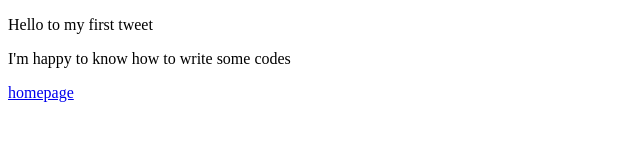
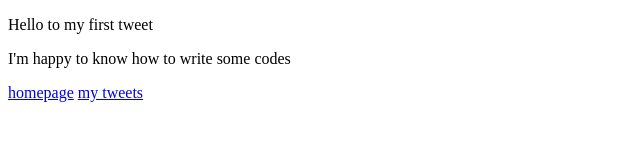
Before and after one commit to Ahmedg1024/My_First_Portfolio, a plain HTML site: page html_basic/tweets.html in a window 1280 px wide. Shown: the full height of the page, 0-640 px from the left. Drawn offline with Linux system fonts and the light colour scheme.

Commit message:
add the links in the same page

```diff
--- a/html_basic/tweets.html
+++ b/html_basic/tweets.html
@@ -10,6 +10,7 @@
         <p>Hello to my first tweet</p>
         <p>I'm happy to know how to write some codes</p>
         <a href="index.html">homepage</a>
+        <a href="tweets.html">my tweets</a>
     </article>
 </body>
 </html>
```
Also changed, not shown: html_basic/index.html (+1 -0 lines).
